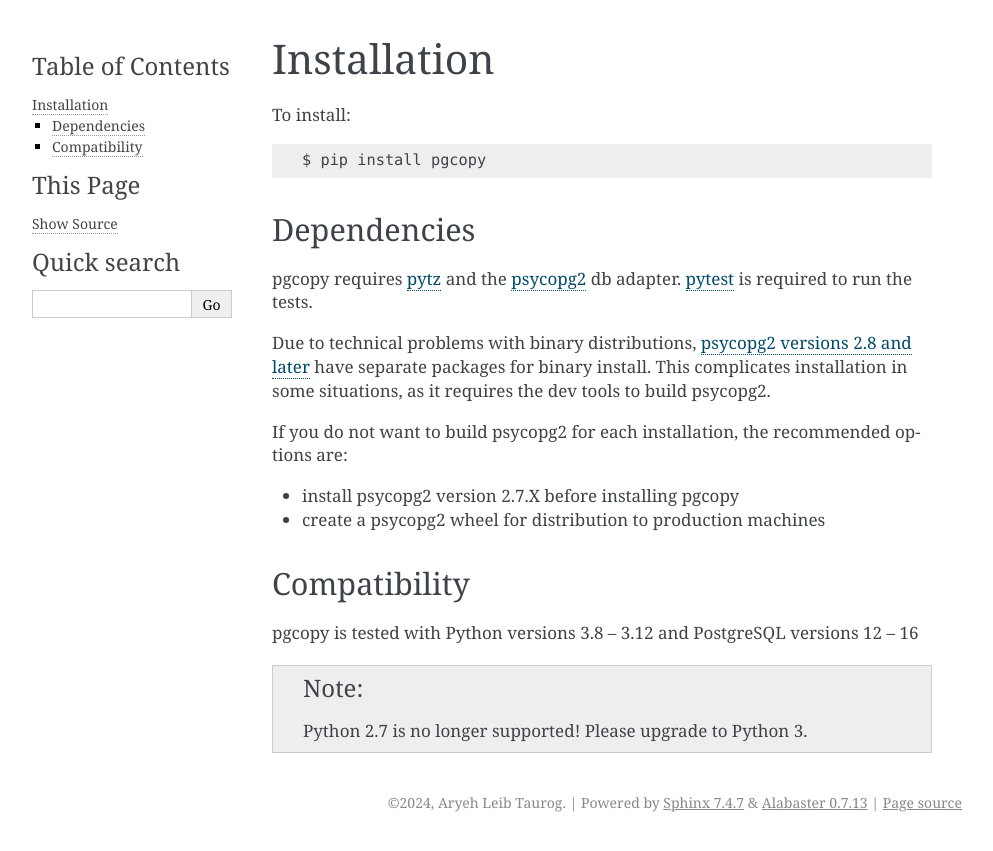
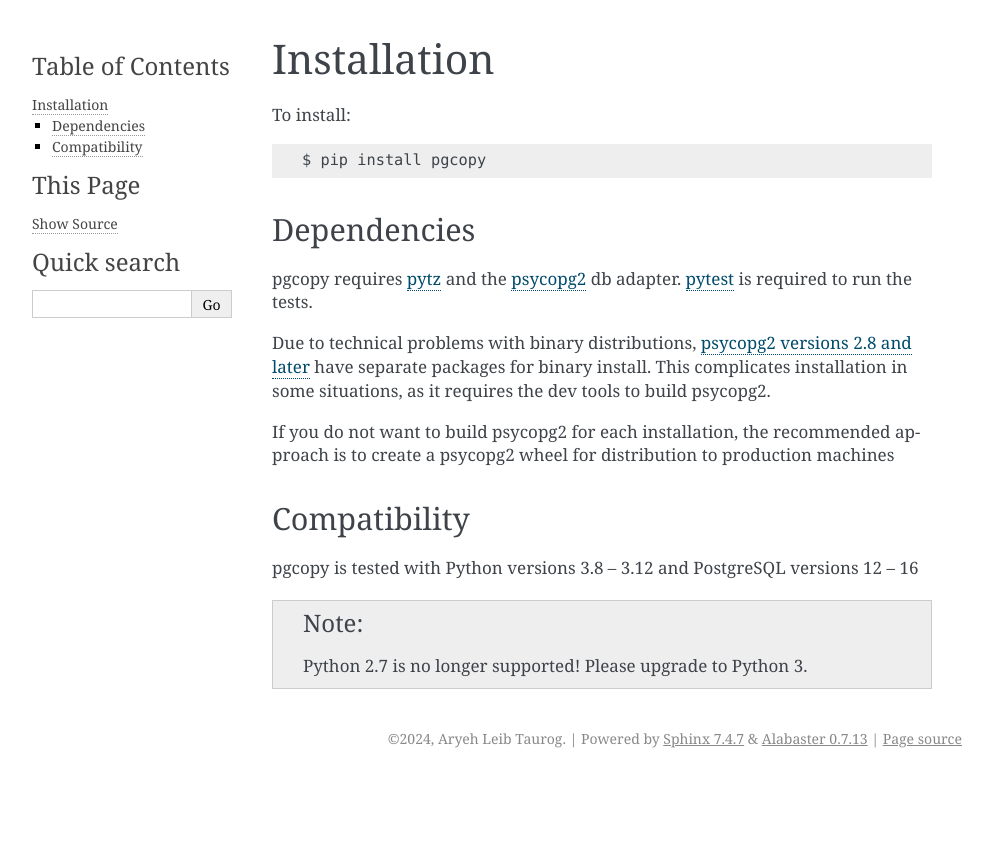
Before and after one commit to altaurog/pgcopy, a Sphinx documentation site: the page built from docs/installation.rst, in a window 1280 px wide. Shown: the top 851 px of the page, without its empty margins (148-1141 px from the left). Built offline with Sphinx 7.4.7, drawn with Linux system fonts in a browser that asks for light colours.

Commit message:
docs: fix psycopg2 version reference

```diff
--- a/docs/installation.rst
+++ b/docs/installation.rst
@@ -15,10 +15,7 @@
 installation in some situations, as it requires the dev tools to build psycopg2.
 
 If you do not want to build psycopg2 for each installation, the recommended
-options are:
-
-* install psycopg2 version 2.7.X before installing pgcopy
-* create a psycopg2 wheel for distribution to production machines
+approach is to create a psycopg2 wheel for distribution to production machines
 
 Compatibility
 """""""""""""
```
